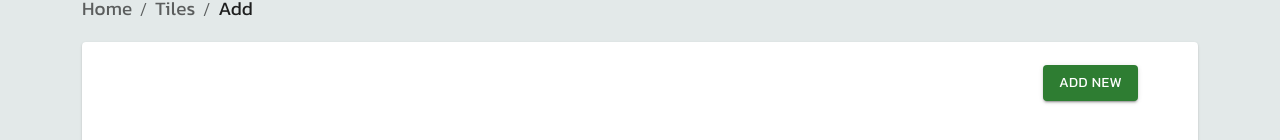
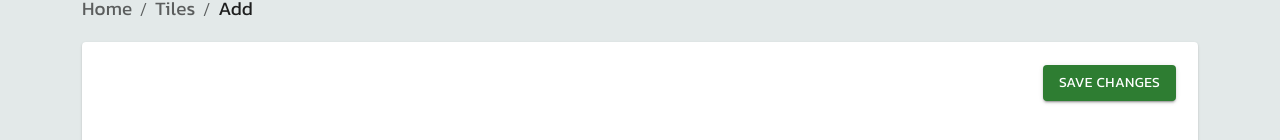
Before and after one commit to J-cyber-d/helix_ssp, a React (Create React App) app in the folder front-end/: page / in a window 1280 px wide. Shown: the part 121-261 px from the top of the page. Built offline with nearby package versions, Linux system fonts and the light colour scheme.

Commit message:
new_changes

```diff
--- a/front-end/src/App.js
+++ b/front-end/src/App.js
@@ -1,12 +1,13 @@
 import React from "react";
 import TilePage from "./pages/tile";
 import AddItem from "./pages/add";
+import EditItem from "./pages/edit";
 import "./app.css";
 
 function App() {
   return (
     <div className="App">
-      <AddItem />
+      <EditItem />
     </div>
   );
 }
--- a/front-end/src/components/maincard.jsx
+++ b/front-end/src/components/maincard.jsx
@@ -11,7 +11,7 @@ import Item from "@mui/material/Grid";
 import { Row, Col } from "react-bootstrap";
 import Form from "react-bootstrap/Form";
 
-export default function maincard() {
+export default function maincard(props) {
   return (
     <Box
       sx={{
@@ -22,7 +22,7 @@ export default function maincard() {
         <CardHeader
           title={
             <Button variant="contained" color="success">
-              <label className="font-3">Add New</label>
+              <label className="font-3">{props.label}</label>
             </Button>
           }
           style={{ marginTop: "7px", marginLeft: "25cm" }}
--- a/front-end/src/pages/add.jsx
+++ b/front-end/src/pages/add.jsx
@@ -14,7 +14,7 @@ export default function add() {
       <Container>
         <Box style={{ marginTop: "30px", marginBottom: "20px" }}>
           <Breadcrumb />
-          <MainCard />
+          <MainCard label="Add Item" />
         </Box>
       </Container>
       <Footer />
--- a/front-end/src/pages/edit.jsx
+++ b/front-end/src/pages/edit.jsx
@@ -0,0 +1,23 @@
+import React from "react";
+import Header from "../components/header";
+import Footer from "../components/footer";
+import MainCard from "../components/maincard";
+import Breadcrumb from "../components/breadcrumb";
+import "bootstrap/dist/css/bootstrap.min.css";
+import { Container } from "react-bootstrap";
+import { Box } from "@mui/system";
+
+export default function add() {
+  return (
+    <div>
+      <Header />
+      <Container>
+        <Box style={{ marginTop: "30px", marginBottom: "20px" }}>
+          <Breadcrumb />
+          <MainCard label="Save Changes" />
+        </Box>
+      </Container>
+      <Footer />
+    </div>
+  );
+}
```
